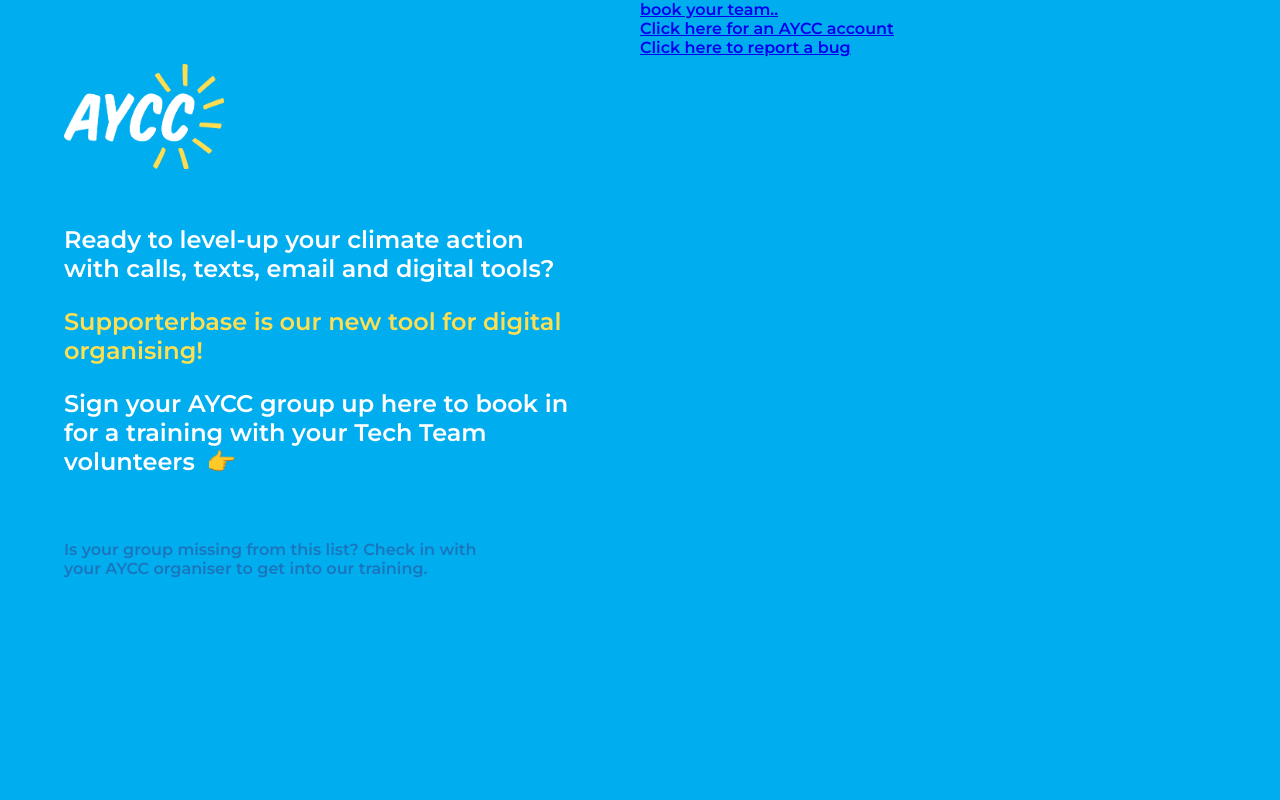
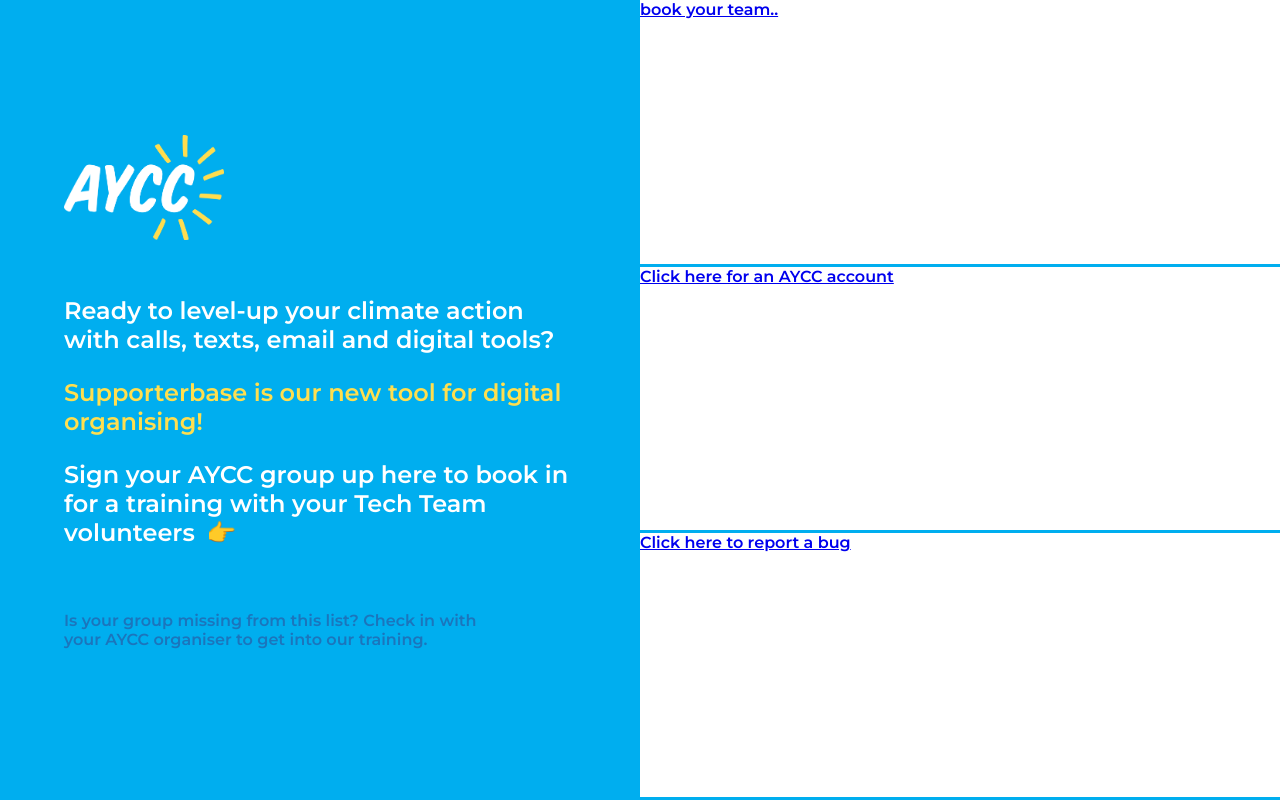
Before and after one commit to Australian-Youth-Climate-Coalition/tech, a plain HTML site: page index.html in a window 1280 px wide. Drawn offline with Linux system fonts and the light colour scheme; a script that the page names is missing.

Commit message:
rename container

```diff
--- a/index.html
+++ b/index.html
@@ -24,7 +24,7 @@
                 training.</p>
         </section>
     </header>
-    <div class="col">
+    <div class="col typeform-container">
         <div>
             <a target="_blank" href="https://aycc.typeform.com/to/pQFtIFn7"> book your team.. </a>
         </div>
--- a/style.css
+++ b/style.css
@@ -74,10 +74,16 @@ header section p.yellow {
   color: var(--colour-aycc-yellow);
 }
 
-.typeform-widget {
+.typeform-container {
   height: 100vh;
   background-color: white;
-  overflow: scroll;
+  display:flex;
+  flex-direction: column;
+}
+
+.typeform-container div {
+  flex: 1;
+  border-bottom: 3px solid var(--colour-aycc-blue);
 }
 
 /* Style finger pointer */
```
